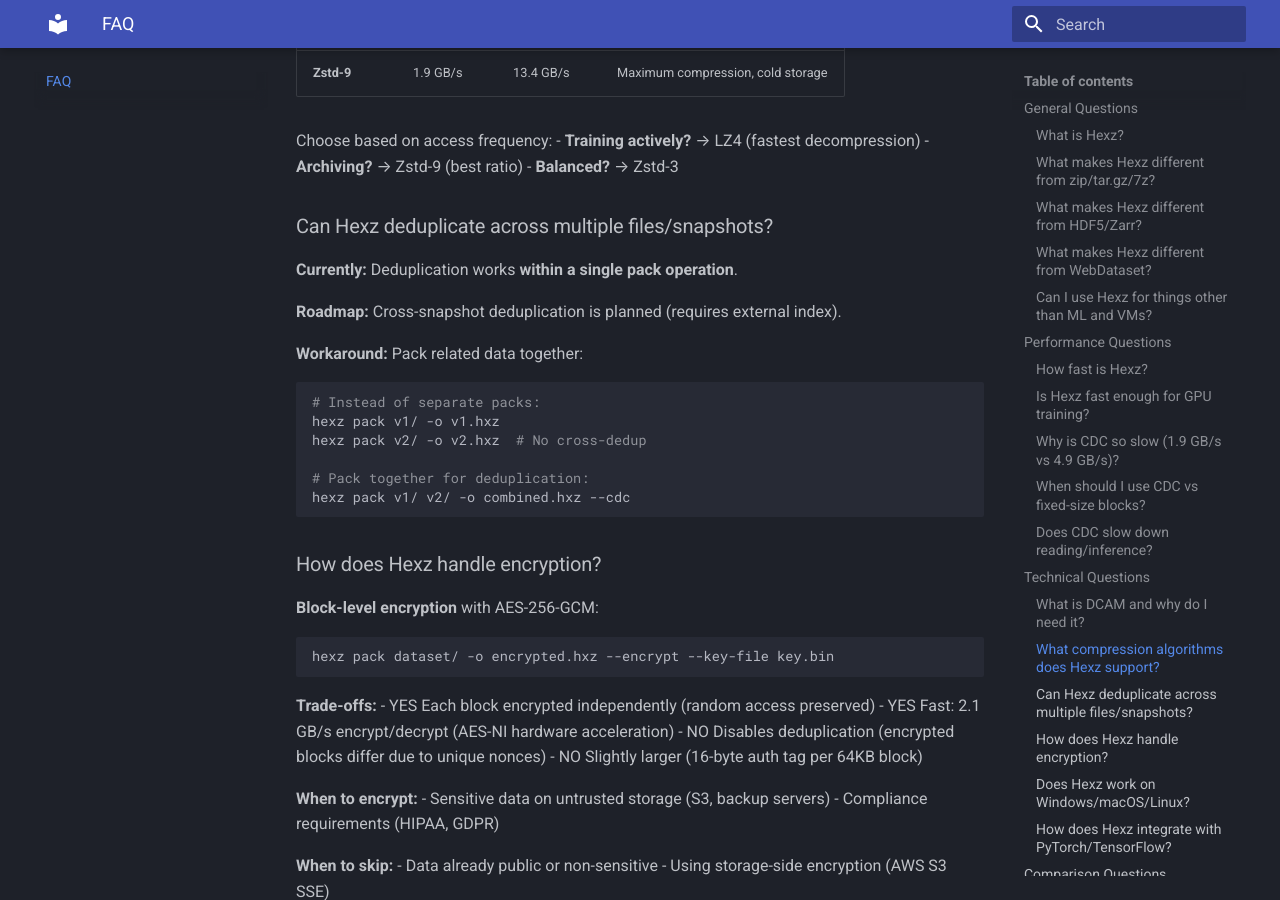
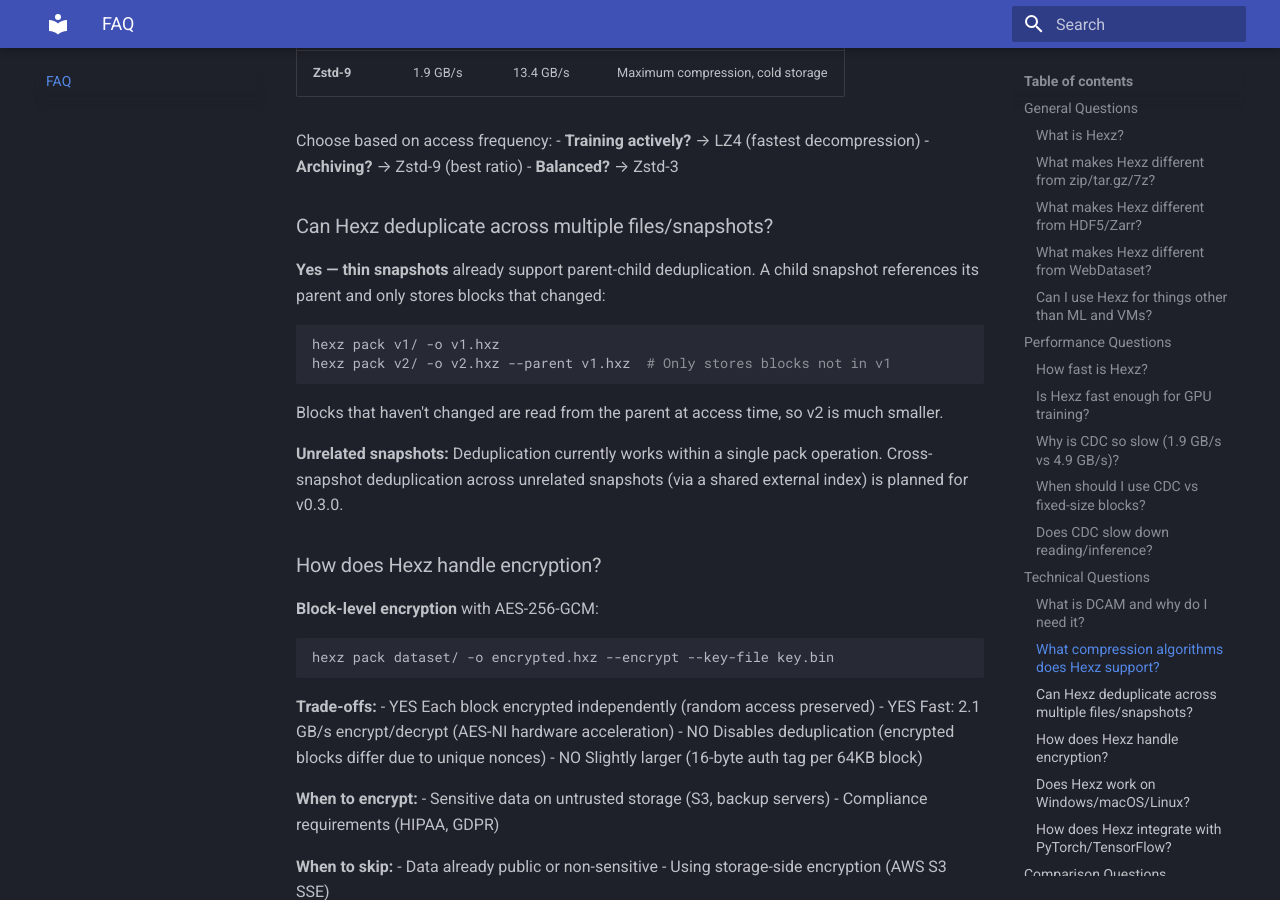
Before and after one commit to hexz-org/hexz, an MkDocs documentation site: the page built from docs/FAQ.md, in a window 1280 px wide and 900 px high, scrolled down 4152 px. Built offline with MkDocs 1.6.1 and Material for MkDocs 9.7.7, drawn with Linux system fonts in a browser that asks for light colours; some of the changed text lies outside the part shown.

Commit message:
Updated FAQ for deduplication.

````diff
--- a/docs/FAQ.md
+++ b/docs/FAQ.md
@@ -187,19 +187,16 @@
 
 ### Can Hexz deduplicate across multiple files/snapshots?
 
-**Currently:** Deduplication works **within a single pack operation**.
+**Yes — thin snapshots** already support parent-child deduplication. A child snapshot references its parent and only stores blocks that changed:
 
-**Roadmap:** Cross-snapshot deduplication is planned (requires external index).
+```bash
+hexz pack v1/ -o v1.hxz
+hexz pack v2/ -o v2.hxz --parent v1.hxz  # Only stores blocks not in v1
+```
 
-**Workaround:** Pack related data together:
-```bash
-# Instead of separate packs:
-hexz pack v1/ -o v1.hxz
-hexz pack v2/ -o v2.hxz  # No cross-dedup
+Blocks that haven't changed are read from the parent at access time, so v2 is much smaller.
 
-# Pack together for deduplication:
-hexz pack v1/ v2/ -o combined.hxz --cdc
-```
+**Unrelated snapshots:** Deduplication currently works within a single pack operation. Cross-snapshot deduplication across unrelated snapshots (via a shared external index) is planned for v0.3.0.
 
 ### How does Hexz handle encryption?
 
@@ -779,9 +776,9 @@
 
 ### Will Hexz support cross-snapshot deduplication?
 
-**Planned:** Yes, requires external deduplication index.
+**Parent-child deduplication already works** via thin snapshots — a child snapshot only stores blocks that differ from its parent (see above).
 
-**Design:**
+**Planned:** A shared external deduplication index for unrelated snapshots:
 ```bash
 # Pack with global dedup index
 hexz pack v1/ -o v1.hxz --dedup-index global.idx
````
